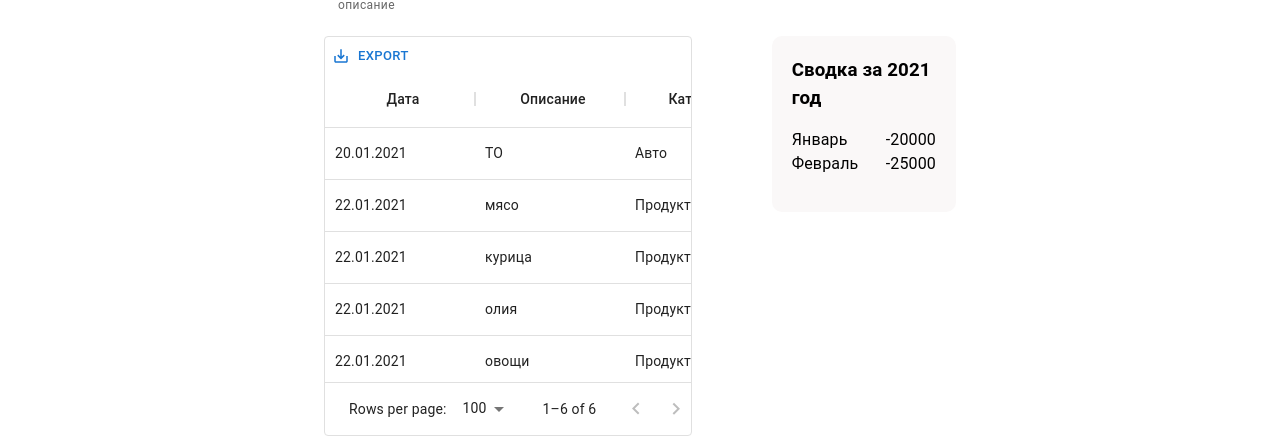
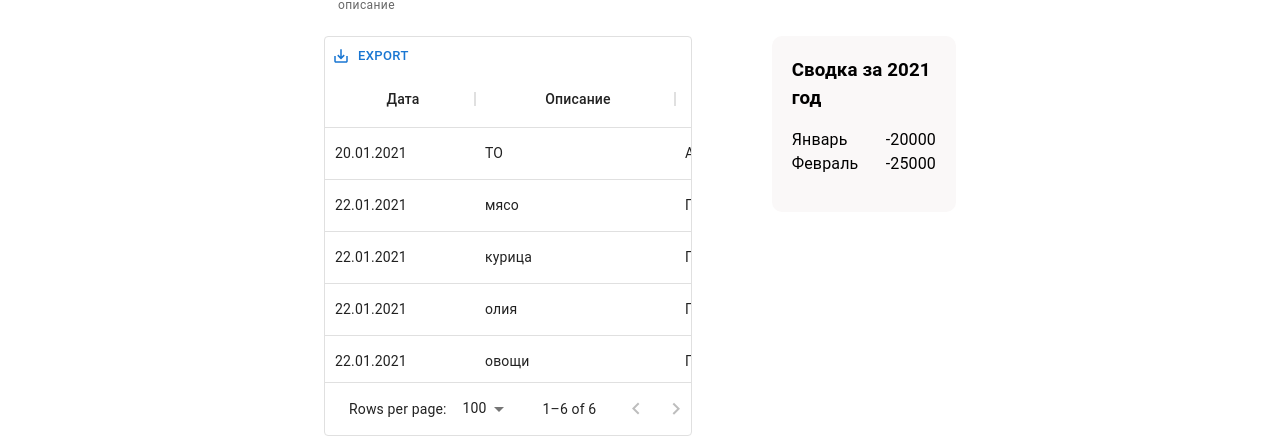
Before and after one commit to NataliiaValko/wallet-final-project-front, a React (Create React App) app: page /balance in a window 1280 px wide. Shown: the part 329-767 px from the top of the page. Built offline with nearby package versions, Linux system fonts and the light colour scheme.

Commit message:
adds action in columns

```diff
--- a/src/components/BalanceTable/BalanceTable.jsx
+++ b/src/components/BalanceTable/BalanceTable.jsx
@@ -59,7 +59,7 @@ const BalanceTable = ({ data, reportData, category }) => {
     {
       field: 'description',
       headerName: 'Описание',
-      minWidth: 150,
+      minWidth: 200,
       editable: true,
       headerAlign: 'center',
     },
@@ -81,21 +81,6 @@ const BalanceTable = ({ data, reportData, category }) => {
       type: 'number',
     },
     {
-      field: 'edit',
-      headerName: '',
-      minWidth: 50,
-      headerAlign: 'center',
-      renderCell: params => (
-        <strong>
-          <EditIcon
-            titleAccess="редактировать"
-            onClick={handleOpen}
-            className={style.button__edit}
-          />
-        </strong>
-      ),
-    },
-    {
       field: 'delete',
       headerName: '',
       minWidth: 50,
@@ -111,19 +96,21 @@ const BalanceTable = ({ data, reportData, category }) => {
       ),
     },
     {
-      field: 'save',
-      headerName: '',
-      minWidth: 50,
-      headerAlign: 'center',
-      renderCell: params => (
-        <strong>
-          <SaveIcon
-            titleAccess="сохранит"
-            onClick={updateTransAction(params)}
-            className={style.button__edit}
-          />
-        </strong>
-      ),
+      field: 'actions',
+      type: 'actions',
+      width: 100,
+      getActions: params => [
+        <EditIcon
+          titleAccess="редактировать"
+          onClick={handleOpen}
+          className={style.button__edit}
+        />,
+        <SaveIcon
+          titleAccess="сохранит"
+          onClick={updateTransAction(params)}
+          className={style.button__save}
+        />,
+      ],
     },
   ];
 
--- a/src/components/BalanceTable/BalanceTable.module.scss
+++ b/src/components/BalanceTable/BalanceTable.module.scss
@@ -81,8 +81,7 @@
   width: 70%;
 }
 
-.button__delete,
-.button__edit {
+.button__delete {
   width: 100%;
   display: flex;
   align-items: center;
@@ -90,3 +89,9 @@
   color: inherit;
   cursor: pointer;
 }
+
+.button__edit,
+.button__save {
+  color: rgb(151, 148, 148);
+  cursor: pointer;
+}
```
